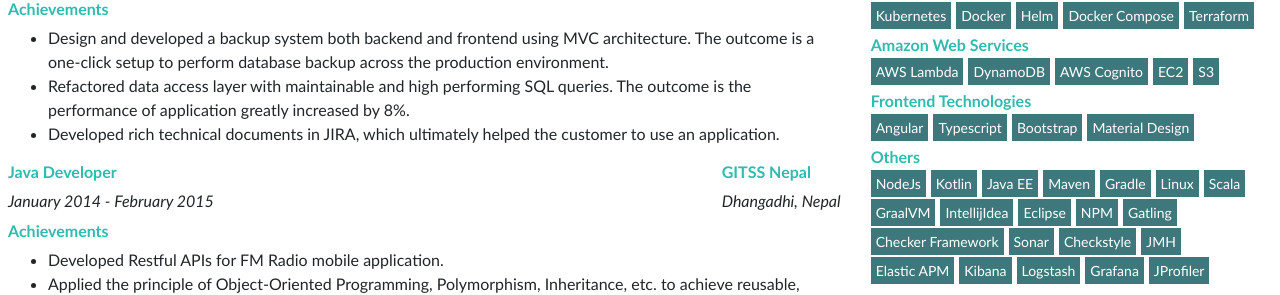
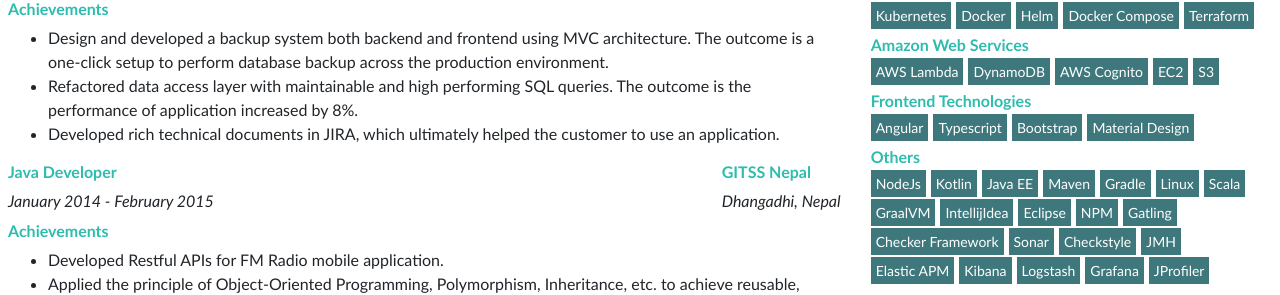
Before and after one commit to BhuwanUpadhyay/cv, a Jekyll site: the page built from index.markdown, in a window 1280 px wide. Shown: the part 1107-1402 px from the top of the page. Built offline with Jekyll 4.4.1, drawn with Linux system fonts in a browser that asks for light colours; nearby versions of some CDN libraries.

```diff
--- a/_data/cv.yml
+++ b/_data/cv.yml
@@ -167,7 +167,7 @@
     years: March 2015 - September 2016
     responsibilities:
       - Design and developed a backup system both backend and frontend using MVC architecture. The outcome is a one-click setup to perform database backup across the production environment.
-      - Refactored data access layer with maintainable and high performing SQL queries. The outcome is the performance of application greatly increased by 8%.
+      - Refactored data access layer with maintainable and high performing SQL queries. The outcome is the performance of application increased by 8%.
       - Developed rich technical documents in JIRA, which ultimately helped the customer to use an application.
   - title: Java Developer
     company: GITSS Nepal
```
